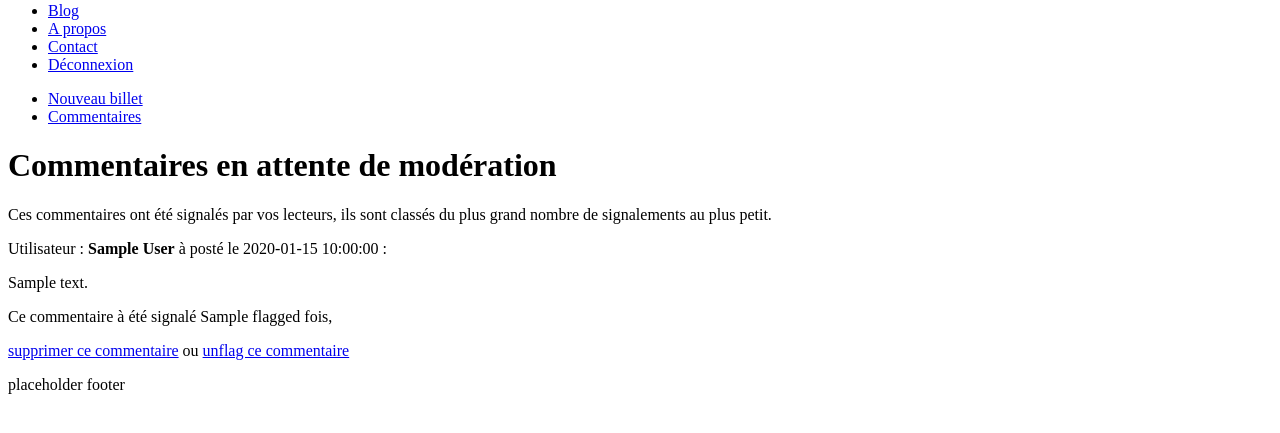
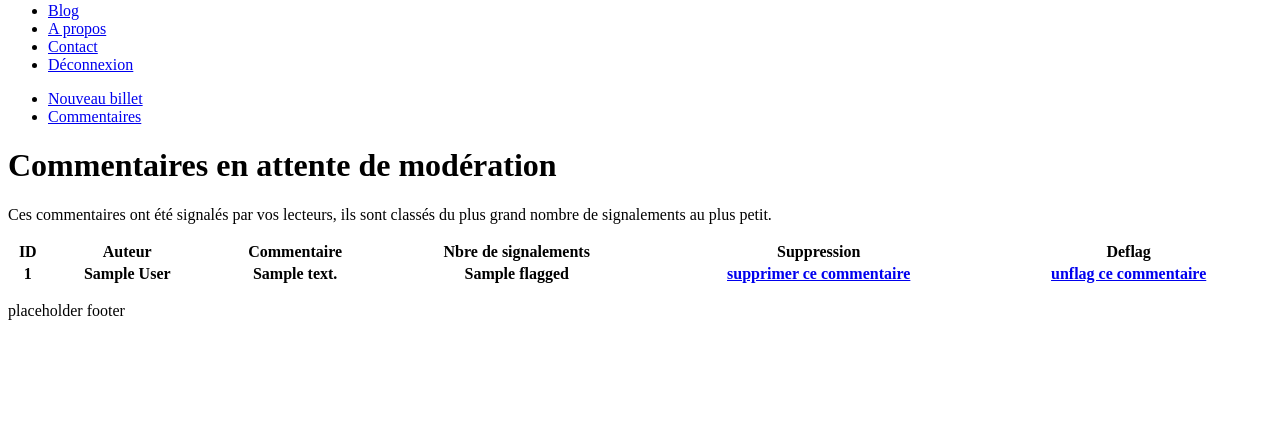
Before and after one commit to PasDeBras/openclassrooms_p4, a PHP site: template view/backend/commentModeratorView.php in a window 1280 px wide. Shown: the part 334-767 px from the top of the page. Run offline with PHP 8.4, Linux system fonts and the light colour scheme; the template is opened without the code that fills it: most values are stand-ins (such as "Sample title", 1, 10 or a date in 2020); lists and menus that the app fills with data are empty; some libraries are stand-ins or nearby versions; grey boxes are pictures that could not be loaded.

Commit message:
change comment moderation view to table

```diff
--- a/view/backend/commentModeratorView.php
+++ b/view/backend/commentModeratorView.php
@@ -3,17 +3,31 @@
 <?php ob_start(); ?>
 <h1>Commentaires en attente de modération</h1>
 <p>Ces commentaires ont été signalés par vos lecteurs, ils sont classés du plus grand nombre de signalements au plus petit.</p>
-<?php
-        while ($comment = $comments->fetch())
-        {
+<table style="width:100%">
+    <tr>
+        <th>ID</th>
+        <th>Auteur</th>
+        <th>Commentaire</th>
+        <th>Nbre de signalements</th>
+        <th>Suppression</th>
+        <th>Deflag</th>
+    </tr>
+    <?php
+    while ($comment = $comments->fetch())
+    {
         ?>
-            <p>Utilisateur : <strong><?= htmlspecialchars($comment['author']) ?></strong> à posté le <?= $comment['comment_date_fr'] ?> :</p>
-            <p><?= nl2br(htmlspecialchars($comment['comment'])) ?></p>
-            <p>Ce commentaire à été signalé <?= $comment['flagged'] ?> fois,</p>
-            <p><a href="index.php?action=deleteComment&amp;commentId=<?= $comment['id'] ?>">supprimer ce commentaire</a> ou <a href="index.php?action=unflagComment&amp;commentId=<?= $comment['id'] ?>">unflag ce commentaire</a></p>
+        <tr>
+            <th><?= $comment['id'] ?></th>
+            <th><?= htmlspecialchars($comment['author']) ?></th>
+            <th><?= nl2br(htmlspecialchars($comment['comment'])) ?></th>
+            <th><?= $comment['flagged'] ?></th>
+            <th><a href="index.php?action=deleteComment&amp;commentId=<?= $comment['id'] ?>">supprimer ce commentaire</a></th>
+            <th><a href="index.php?action=unflagComment&amp;commentId=<?= $comment['id'] ?>">unflag ce commentaire</a></th>
+        </tr>
         <?php
-        }
-        ?>
+    }
+    ?>
+</table>
 
 
 <?php $content = ob_get_clean(); ?>
```
